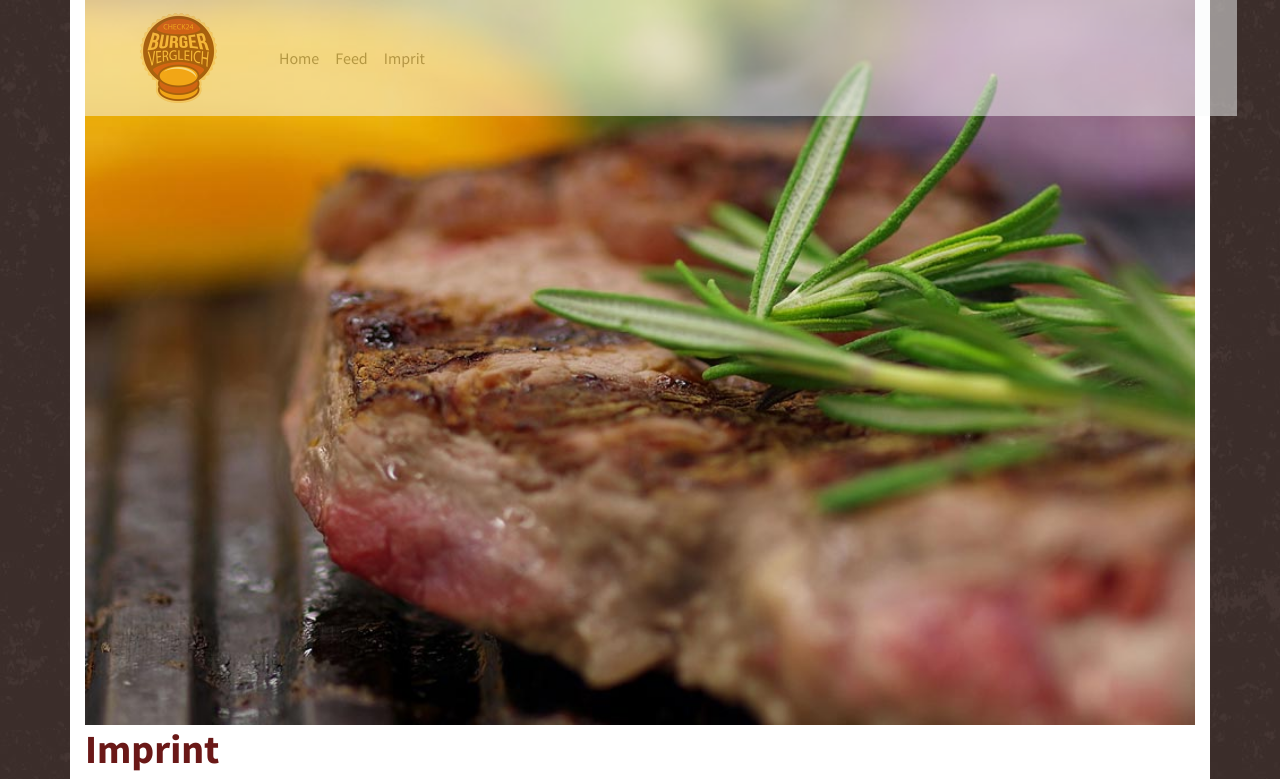
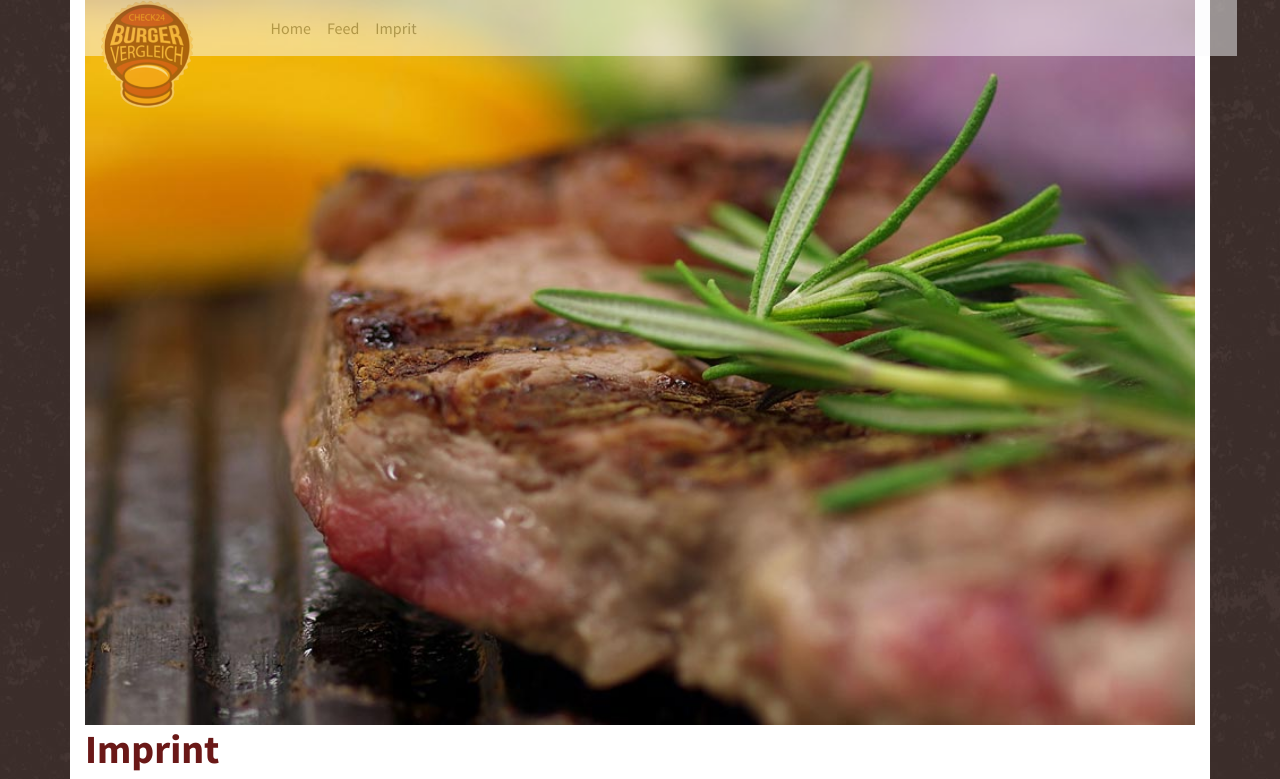
Before and after one commit to xperiment090/burderApplication, a React (Create React App) app: page /imprint in a window 1280 px wide. Shown: the top 779 px of the page. Built offline with nearby package versions, Linux system fonts and the light colour scheme.

Commit message:
updating css

```diff
--- a/src/component/Layout/index.css
+++ b/src/component/Layout/index.css
@@ -22,6 +22,14 @@
     position: absolute !important;
     width: 78%
 }
+.headerImg {
+    position: absolute;
+    width: 8%;
+    top: 1%;
+}
+#basic-navbar-nav {
+    margin: 0 0 0 13%
+}
 @media only screen and (min-device-width : 768px) and (max-device-width : 1024px) {
     .headerBar {
         width: 90% !important;
```
